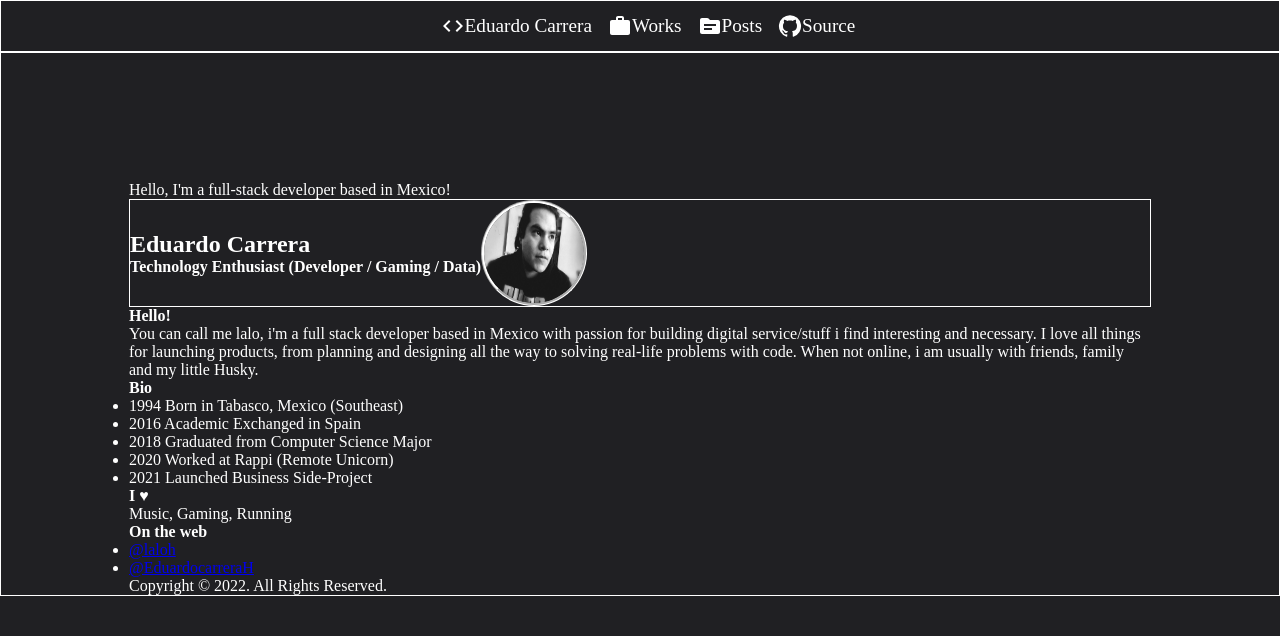
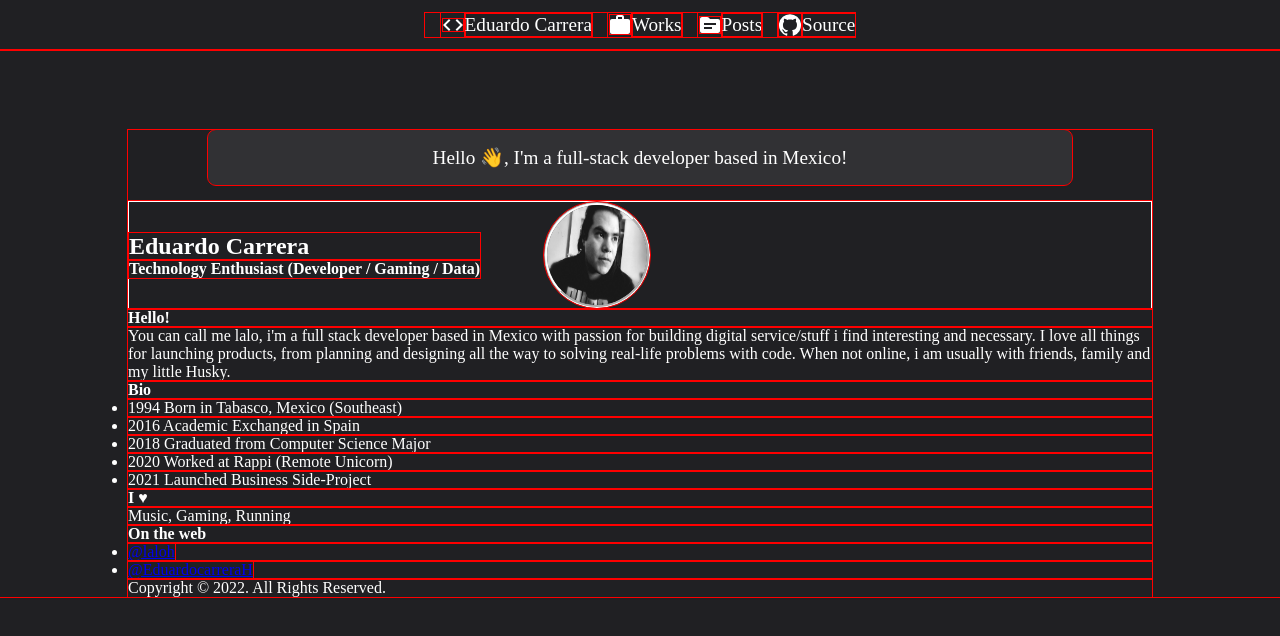
Before and after one commit to laloh/portfolio, a React (Create React App) app: page / in a window 1280 px wide. Shown: the top 636 px of the page. Built offline with nearby package versions, Linux system fonts and the light colour scheme.

Commit message:
Design hello bar header

```diff
--- a/src/App.css
+++ b/src/App.css
@@ -1,6 +1,7 @@
 * {
 	padding: 0;
 	margin: 0;
+	outline: 1px solid red;
 }
 
 body {
@@ -12,7 +13,6 @@ body {
 	display: flex;
 	align-items: center;
 	justify-content: space-around;
-	border: 1px solid white;
 }
 
 /* Right part of the header */
@@ -39,10 +39,18 @@ body {
 }
 
 .container {
-	padding-top: 10%;
+	padding-top: 5%;
 	padding-left: 10%;
 	padding-right: 10%;
-	border: 1px solid white;
+}
+
+.intro > p {
+	font-size: 1.2rem;
+	text-align: center;
+	margin: 1rem 5rem;
+	padding: 1rem;
+	background-color: rgb(49, 49, 52);
+	border-radius: 0.5rem;
 }
 
 .intro-img {
@@ -57,6 +65,7 @@ img {
 	height: 100px;
 	border-radius: 50%;
 	border: 3px groove white;
+	margin-left: 4rem;
 }
 
 p, ul {
--- a/src/components/Intro.js
+++ b/src/components/Intro.js
@@ -3,7 +3,7 @@ import React from 'react'
 const Intro = props => {
 	return (
 		<div className='intro'>
-			<p>Hello, I'm a full-stack developer based in Mexico!</p>
+			<p>Hello 👋, I'm a full-stack developer based in Mexico!</p>
 			<div className='intro-img'>
 				<div>
 					<h2>Eduardo Carrera</h2>
```
